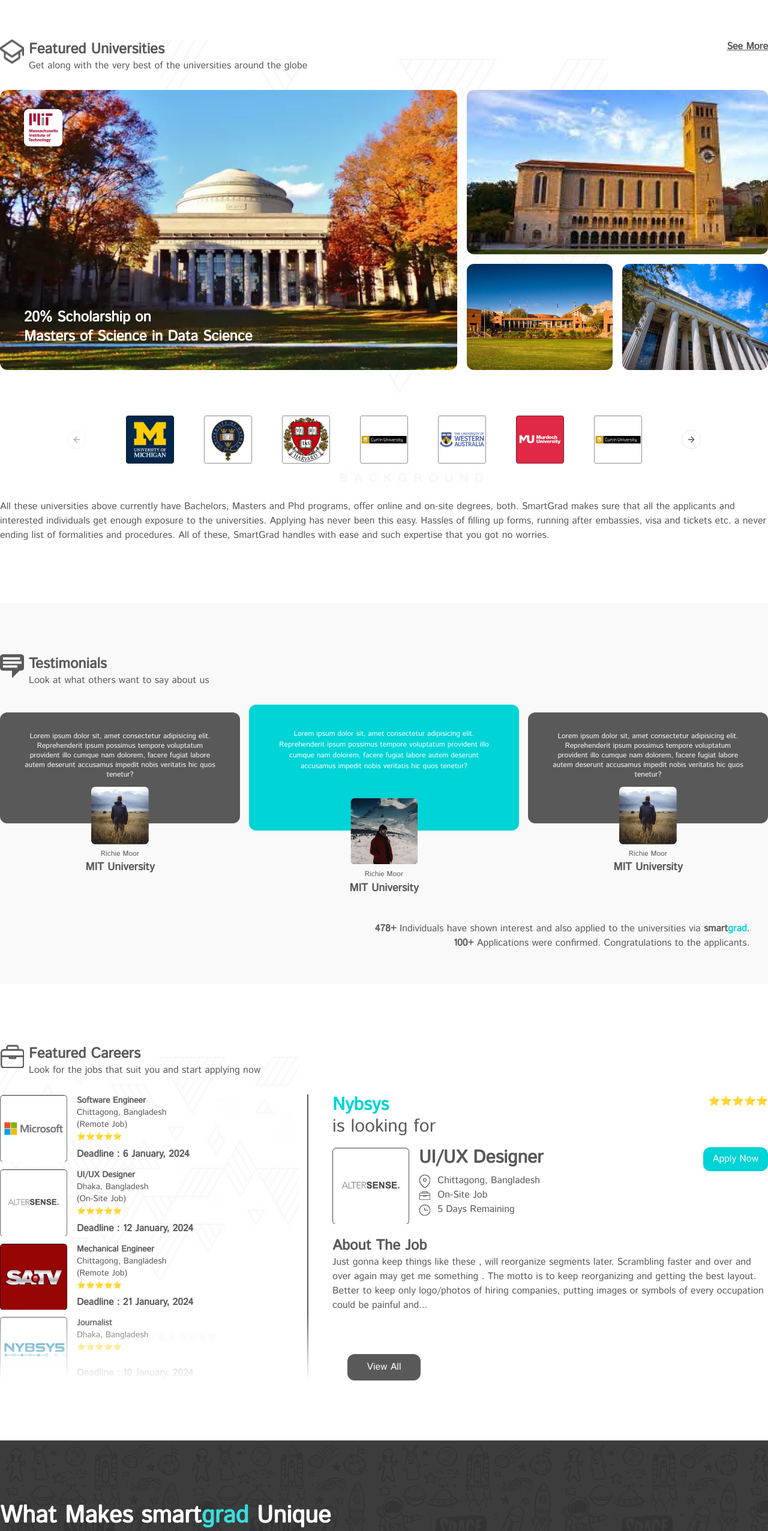
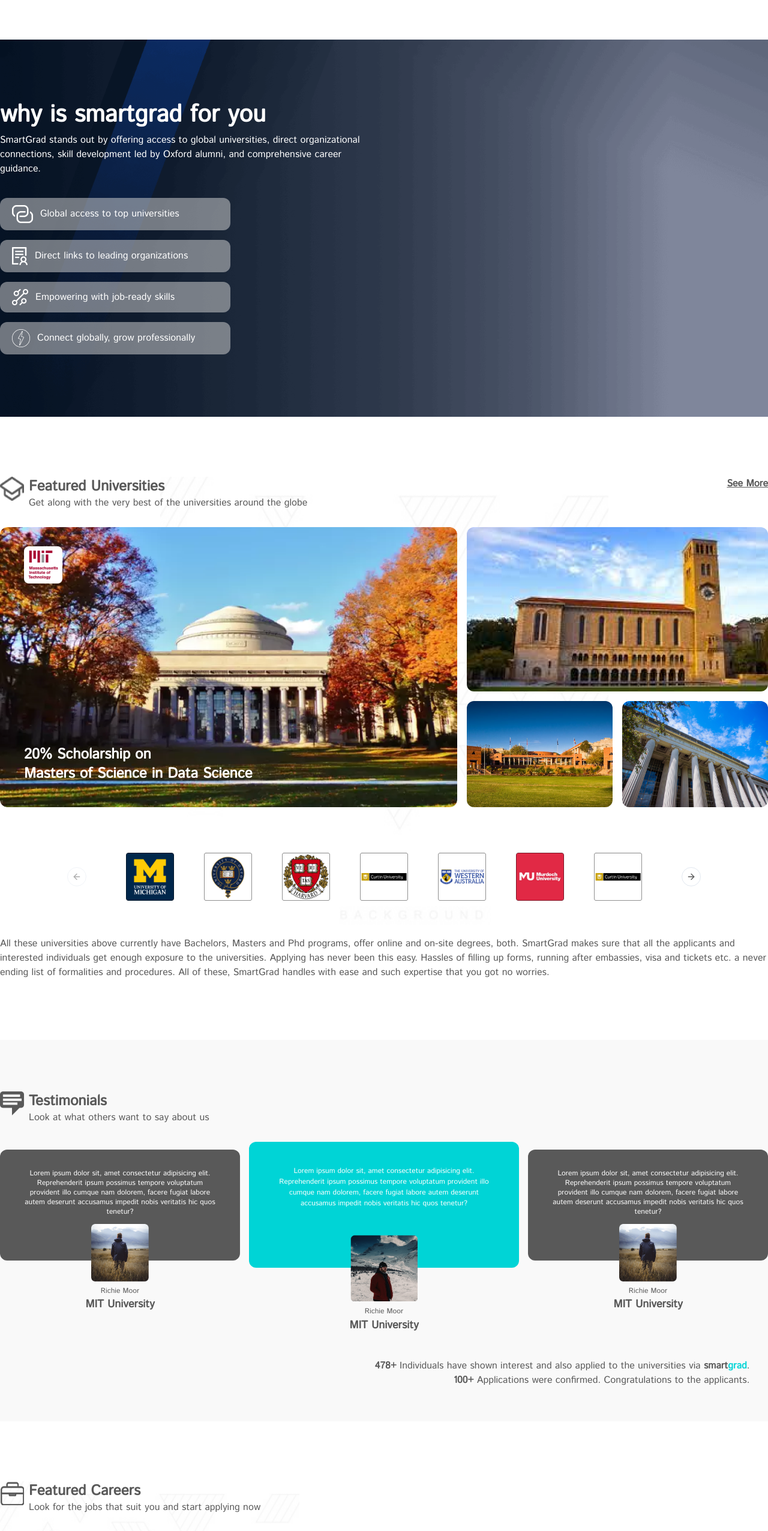
Before and after one commit to Rohan1279/smartgrad-frontend, a React (Vite) app: page / in a window 1280 px wide. Shown: the part 1222-3775 px from the top of the page at 60% size. Built offline with nearby package versions, Linux system fonts and the light colour scheme.

Commit message:
Update UniqueSection background image and heading

```diff
--- a/src/Pages/Home/Home.jsx
+++ b/src/Pages/Home/Home.jsx
@@ -16,10 +16,10 @@
     <>
       <Banner />
       <ThemeSection />
+      <UniqueSection />
       <University />
       <Testimonials />
       <Careers />
-      <UniqueSection />
       <Microsoft />
       <Advance />
       <Courses />
--- a/src/Pages/Home/UniqueSection/UniqueSection.jsx
+++ b/src/Pages/Home/UniqueSection/UniqueSection.jsx
@@ -1,4 +1,4 @@
-import background from "../../../assets/Doodle.png";
+import background from "../../../assets/unique-section.png";
 import connection from "../../../assets/UniqueSectionIcons/connection.png";
 import empower from "../../../assets/UniqueSectionIcons/empower.png";
 import solution from "../../../assets/UniqueSectionIcons/solution.png";
@@ -11,13 +11,11 @@
         backgroundSize: "cover",
         backgroundRepeat: "no-repeat",
       }}
-      className="text-white py-24 bg-black opacity-80 mb-[100px]"
+      className="text-white py-24 mb-[100px]"
     >
       <div className="max-w-7xl mx-auto grid grid-cols-2">
         <div className="col-span-1">
-          <h2 className="font-bold text-[40px]">
-            What Makes smart<span className="text-[#09D5D7]">grad</span> Unique
-          </h2>
+          <h2 className="font-bold text-[40px]">why is smartgrad for you</h2>
           <p className="text-base  mb-7">
             SmartGrad stands out by offering access to global universities,
             direct organizational connections, skill development led by Oxford
```
Also changed, not shown: src/assets/unique-section.png (added).
